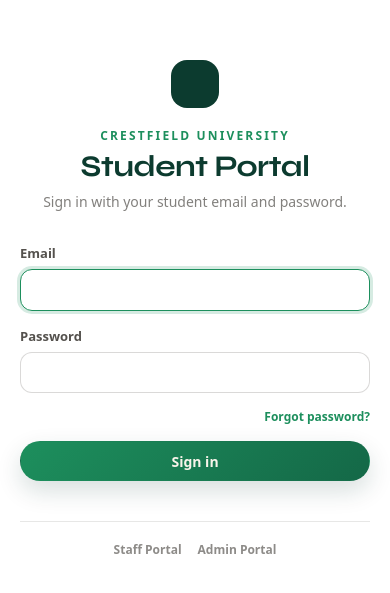
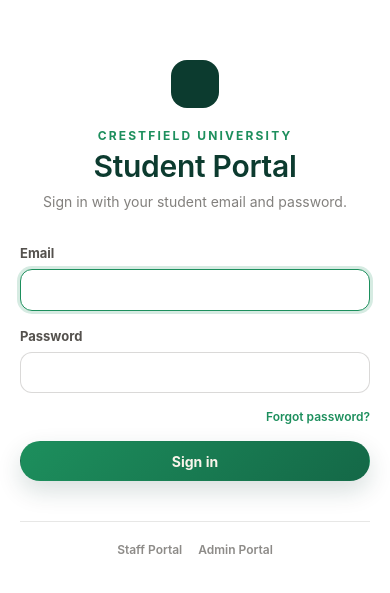
Before and after one commit to AUSUFO1/Edu-portal, a Next.js app: page /login/student in a window 390 px wide. Shown: the part 113-706 px from the top of the page. Built offline with nearby package versions, Linux system fonts and the light colour scheme; no server answers; some icons are missing.

Commit message:
feat(ui): stack data tables into labelled cards on mobile

```diff
--- a/src/app/admin/page.tsx
+++ b/src/app/admin/page.tsx
@@ -12,7 +12,7 @@ export default async function AdminDashboard() {
   return (
     <>
       <PageHeader eyebrow="Registry" title="University overview" description="Monitor academic activity across every faculty and department." />
-      <div className="grid gap-4 sm:grid-cols-2 lg:grid-cols-3 xl:grid-cols-6">
+      <div className="grid grid-cols-2 gap-3 sm:gap-4 sm:grid-cols-2 lg:grid-cols-3 xl:grid-cols-6">
         <StatCard label="Departments" value={stats.departments} icon={Building03Icon} />
         <StatCard label="Students" value={stats.students} icon={StudentCardIcon} />
         <StatCard label="Lecturers" value={stats.lecturers} icon={TeacherIcon} />
--- a/src/app/department/page.tsx
+++ b/src/app/department/page.tsx
@@ -18,7 +18,7 @@ export default async function DepartmentDashboard() {
   return (
     <>
       <PageHeader eyebrow={department.facultyName} title={department.name} description="Manage students, lecturers and courses, and approve results submitted by lecturers." />
-      <div className="grid gap-4 sm:grid-cols-2 lg:grid-cols-5">
+      <div className="grid grid-cols-2 gap-3 sm:gap-4 sm:grid-cols-2 lg:grid-cols-5">
         <StatCard label="Pending approval" value={stats.pending} icon={DocumentValidationIcon} tone={stats.pending ? 'attention' : 'default'} />
         <StatCard label="Students" value={stats.students} icon={StudentCardIcon} />
         <StatCard label="Lecturers" value={stats.lecturers} icon={TeacherIcon} />
--- a/src/app/globals.css
+++ b/src/app/globals.css
@@ -12,8 +12,8 @@
   --color-danger: #b42318;
   --color-warn: #b7791f;
 
-  --font-display: var(--font-syne), ui-sans-serif, system-ui, sans-serif;
-  --font-sans: ui-sans-serif, system-ui, -apple-system, 'Segoe UI', Roboto, 'Helvetica Neue', Arial, sans-serif;
+  --font-display: var(--font-poppins), ui-sans-serif, system-ui, sans-serif;
+  --font-sans: var(--font-poppins), ui-sans-serif, system-ui, -apple-system, 'Segoe UI', Roboto, Arial, sans-serif;
 }
 
 html {
@@ -34,7 +34,8 @@ h1,
 h2,
 h3 {
   font-family: var(--font-display);
-  letter-spacing: -0.02em;
+  font-weight: 600;
+  letter-spacing: -0.01em;
 }
 
 @layer components {
@@ -165,6 +166,70 @@ h3 {
   }
 }
 
+/* Phones: every data table becomes a list of compact labelled cards (labels come from the column headers). */
+@media (max-width: 639px) {
+  .table-stack thead {
+    display: none;
+  }
+  .table-stack,
+  .table-stack tbody,
+  .table-stack tfoot {
+    display: block;
+    width: 100%;
+  }
+  .table-stack tbody tr {
+    display: grid;
+    grid-template-columns: repeat(2, minmax(0, 1fr));
+    gap: 0.6rem 1rem;
+    margin-bottom: 0.75rem;
+    padding: 0.9rem 1rem;
+    border-radius: 1rem;
+    border: 1px solid rgb(12 59 47 / 0.1);
+    background: #fff;
+  }
+  .table-stack tbody tr:hover {
+    background: #fff;
+  }
+  .table-stack td {
+    display: block;
+    min-width: 0;
+    padding: 0;
+    border: 0;
+    text-align: left !important;
+    overflow-wrap: anywhere;
+  }
+  .table-stack td::before {
+    content: attr(data-label);
+    display: block;
+    margin-bottom: 0.15rem;
+    font-size: 0.6875rem;
+    font-weight: 600;
+    letter-spacing: 0.05em;
+    text-transform: uppercase;
+    color: rgb(27 23 18 / 0.45);
+  }
+  /* The first column (usually the course or person) heads the card; unlabelled cells hold actions. */
+  .table-stack td:first-child,
+  .table-stack td[data-label=''] {
+    grid-column: 1 / -1;
+  }
+  .table-stack td[data-label='']::before,
+  .table-stack td:not([data-label])::before {
+    display: none;
+  }
+  .table-stack td[data-label=''] > * {
+    margin-left: auto;
+  }
+  .table-stack tfoot tr {
+    display: flex;
+    justify-content: space-between;
+    padding: 0.5rem 1rem;
+  }
+  .table-stack tfoot td {
+    border: 0;
+  }
+}
+
 @media print {
   body {
     background: #fff;
--- a/src/app/lecturer/courses/[offeringId]/page.tsx
+++ b/src/app/lecturer/courses/[offeringId]/page.tsx
@@ -37,7 +37,7 @@ export default async function LecturerCoursePage({ params }: { params: Promise<{
         }
       />
 
-      <div className="mb-6 grid gap-4 sm:grid-cols-4">
+      <div className="mb-6 grid grid-cols-2 gap-3 sm:gap-4 sm:grid-cols-4">
         <StatCard label="Status" value={<SheetStatusBadge status={sheet ? status : null} />} hint={sheet?.submittedAt ? `Submitted ${formatDateTime(sheet.submittedAt)}` : undefined} />
         <StatCard label="Registered" value={rows.length} />
         <StatCard label="Scored" value={`${scored.length}/${rows.length}`} />
--- a/src/app/lecturer/page.tsx
+++ b/src/app/lecturer/page.tsx
@@ -16,7 +16,7 @@ export default async function LecturerHome() {
   return (
     <>
       <PageHeader eyebrow="Lecturer" title={`Good day, ${ctx.actor.firstName}`} description="Enter continuous assessment and examination scores for your courses, save drafts, and submit them for departmental approval." />
-      <div className="mb-6 grid gap-4 sm:grid-cols-3">
+      <div className="mb-6 grid grid-cols-2 gap-3 sm:gap-4 sm:grid-cols-3">
         <StatCard label="Courses this semester" value={current.length} />
         <StatCard label="Students" value={students} hint="Across your current courses" />
         <StatCard label="Results to submit" value={toDo} hint={returned ? `${returned} returned for correction` : undefined} tone={returned ? 'attention' : 'default'} />
--- a/src/app/student/page.tsx
+++ b/src/app/student/page.tsx
@@ -19,7 +19,7 @@ export default async function StudentDashboard() {
     <>
       <PageHeader eyebrow={profile.matricNumber} title={`Welcome, ${profile.firstName}`} description={`${profile.programName} · ${profile.departmentName} · ${profile.facultyName}`} />
 
-      <div className="grid gap-4 sm:grid-cols-2 lg:grid-cols-4">
+      <div className="grid grid-cols-2 gap-3 sm:gap-4 sm:grid-cols-2 lg:grid-cols-4">
         <StatCard label="Level" value={profile.level} hint={`Entry year ${profile.entryYear}`} />
         <StatCard label="CGPA" value={record.totalUnits ? record.cgpa.toFixed(2) : '—'} hint={record.standing ?? 'No approved results yet'} />
         <StatCard label="Courses this semester" value={current.length} hint={`${units} units registered`} />
--- a/src/app/student/print/registration/page.tsx
+++ b/src/app/student/print/registration/page.tsx
@@ -1,6 +1,6 @@
 import type { Metadata } from 'next';
 import { PrintDocument } from '@/components/PrintDocument';
-import { EmptyState } from '@/components/ui/primitives';
+import { EmptyState, Table } from '@/components/ui/primitives';
 import { formatDateTime, termLabel } from '@/lib/format';
 import { requirePageRole } from '@/server/auth/session';
 import { getDb } from '@/server/db/client';
@@ -31,7 +31,7 @@ export default async function RegistrationSlipPage() {
         ['Level', profile.level],
       ]}
     >
-      <table className="table">
+      <Table>
         <thead>
           <tr>
             <th>S/N</th>
@@ -61,7 +61,7 @@ export default async function RegistrationSlipPage() {
             <td />
           </tr>
         </tfoot>
-      </table>
+      </Table>
       <div className="mt-12 grid grid-cols-2 gap-10 text-sm">
         <p className="border-t border-ink/40 pt-2 text-center">Student&apos;s signature</p>
         <p className="border-t border-ink/40 pt-2 text-center">Level adviser</p>
--- a/src/app/student/print/results/page.tsx
+++ b/src/app/student/print/results/page.tsx
@@ -1,5 +1,6 @@
 import type { Metadata } from 'next';
 import { PrintDocument } from '@/components/PrintDocument';
+import { Table } from '@/components/ui/primitives';
 import { DEFAULT_GRADE_SCALE } from '@/domain/grading';
 import { formatScore, termLabel } from '@/lib/format';
 import { requirePageRole } from '@/server/auth/session';
@@ -33,7 +34,7 @@ export default async function ResultStatementPage() {
             <h2 className="mb-2 text-sm font-bold uppercase tracking-wide text-navy">
               {s.sessionName} · {termLabel(s.term)}
             </h2>
-            <table className="table">
+            <Table>
               <thead>
                 <tr>
                   <th>Code</th>
@@ -58,7 +59,7 @@ export default async function ResultStatementPage() {
                   </tr>
                 ))}
               </tbody>
-            </table>
+            </Table>
             <p className="mt-2 text-right text-sm">
               Units: <strong>{s.units}</strong> · GPA: <strong>{s.gpa.toFixed(2)}</strong> · CGPA: <strong>{s.cgpa.toFixed(2)}</strong>
             </p>
--- a/src/app/student/results/page.tsx
+++ b/src/app/student/results/page.tsx
@@ -27,9 +27,9 @@ export default async function StudentResultsPage() {
         }
       />
 
-      <div className="mb-6 grid gap-4 sm:grid-cols-3">
+      <div className="mb-6 grid grid-cols-2 gap-3 sm:gap-4 sm:grid-cols-3">
         <StatCard label="CGPA" value={record.totalUnits ? record.cgpa.toFixed(2) : '—'} />
-        <StatCard label="Standing" value={<span className="text-2xl">{record.standing ?? '—'}</span>} />
+        <StatCard label="Standing" value={<span className="text-base sm:text-2xl">{record.standing ?? '—'}</span>} />
         <StatCard label="Units completed" value={record.totalUnits} />
       </div>
 
--- a/src/components/admin/SheetReviewView.tsx
+++ b/src/components/admin/SheetReviewView.tsx
@@ -28,7 +28,7 @@ export function SheetReviewView({ data, backHref, canDecide, actorId }: { data:
           </Link>
         }
       />
-      <div className="mb-6 grid gap-4 sm:grid-cols-4">
+      <div className="mb-6 grid grid-cols-2 gap-3 sm:gap-4 sm:grid-cols-4">
         <StatCard label="Status" value={<SheetStatusBadge status={sheet.status} />} />
         <StatCard label="Students scored" value={`${scored.length}/${rows.length}`} />
         <StatCard label="Pass rate" value={scored.length ? `${Math.round((passed / scored.length) * 100)}%` : '—'} />
--- a/src/components/ui/primitives.tsx
+++ b/src/components/ui/primitives.tsx
@@ -1,4 +1,4 @@
-import type { ReactNode } from 'react';
+import { Children, cloneElement, isValidElement, type ReactElement, type ReactNode } from 'react';
 import { Icon, type IconSvgElement } from './icon';
 
 export function PageHeader({ eyebrow, title, description, actions }: { eyebrow?: string; title: string; description?: ReactNode; actions?: ReactNode }) {
@@ -16,7 +16,7 @@ export function PageHeader({ eyebrow, title, description, actions }: { eyebrow?:
 
 export function Section({ title, description, actions, children, className = '' }: { title?: string; description?: string; actions?: ReactNode; children: ReactNode; className?: string }) {
   return (
-    <section className={`card p-5 sm:p-6 ${className}`}>
+    <section className={`card p-4 sm:p-6 ${className}`}>
       {(title || actions) && (
         <div className="mb-4 flex flex-wrap items-start justify-between gap-3">
           <div>
@@ -33,17 +33,17 @@ export function Section({ title, description, actions, children, className = ''
 
 export function StatCard({ label, value, hint, icon, tone = 'default' }: { label: string; value: ReactNode; hint?: string; icon?: IconSvgElement; tone?: 'default' | 'attention' }) {
   return (
-    <div className={`card p-5 ${tone === 'attention' ? 'border-gold/60' : ''}`}>
+    <div className={`card min-w-0 p-4 sm:p-5 ${tone === 'attention' ? 'border-gold/60' : ''}`}>
       <div className="flex items-center justify-between gap-2">
-        <p className="text-xs font-bold uppercase tracking-[0.14em] text-ink/50">{label}</p>
+        <p className="text-[11px] font-bold uppercase tracking-[0.12em] text-ink/50 sm:text-xs">{label}</p>
         {icon && (
           <span className={`grid size-8 place-items-center rounded-full ${tone === 'attention' ? 'bg-gold/20 text-[#7a5d16]' : 'bg-green/10 text-green'}`}>
             <Icon icon={icon} size={16} />
           </span>
         )}
       </div>
-      <p className="mt-2 font-display text-3xl font-bold text-navy">{value}</p>
-      {hint && <p className="mt-1 text-sm text-ink/55">{hint}</p>}
+      <p className="mt-2 font-display text-2xl font-bold text-navy sm:text-3xl">{value}</p>
+      {hint && <p className="mt-1 text-xs text-ink/55 sm:text-sm">{hint}</p>}
     </div>
   );
 }
@@ -60,12 +60,48 @@ export function Badge({ tone = 'neutral', children }: { tone?: keyof typeof badg
   return <span className={`inline-flex items-center rounded-full px-2.5 py-0.5 text-xs font-bold ${badgeTones[tone]}`}>{children}</span>;
 }
 
+/**
+ * Data table. On phones each row becomes a card and every cell is labelled with its column header
+ * (read from <thead>), so no table needs sideways scrolling or per-cell markup at the call site.
+ */
 export function Table({ children }: { children: ReactNode }) {
+  const parts = Children.toArray(children).filter(isValidElement) as ReactElement<{ children?: ReactNode }>[];
+  const head = parts.find((p) => p.type === 'thead');
+  const labels = head ? headerLabels(head) : [];
   return (
-    <div className="-mx-5 overflow-x-auto sm:-mx-6">
-      <table className="table min-w-full">{children}</table>
+    <div className="overflow-x-auto sm:-mx-6">
+      <table className="table table-stack min-w-full">{labels.length ? parts.map((p) => (p.type === 'tbody' ? labelBody(p, labels) : p)) : children}</table>
     </div>
   );
+}
+
+function textOf(node: ReactNode): string {
+  if (typeof node === 'string' || typeof node === 'number') return String(node);
+  if (Array.isArray(node)) return node.map(textOf).join('');
+  if (isValidElement<{ children?: ReactNode; className?: string }>(node)) {
+    return node.props.className?.includes('sr-only') ? '' : textOf(node.props.children);
+  }
+  return '';
+}
+
+function headerLabels(head: ReactElement<{ children?: ReactNode }>) {
+  const row = Children.toArray(head.props.children).find(isValidElement) as ReactElement<{ children?: ReactNode }> | undefined;
+  return row ? Children.toArray(row.props.children).filter(isValidElement).map((th) => textOf(th).trim()) : [];
+}
+
+function labelBody(body: ReactElement<{ children?: ReactNode }>, labels: string[]) {
+  const rows = Children.map(body.props.children, (row) => {
+    if (!isValidElement<{ children?: ReactNode }>(row) || row.type !== 'tr') return row;
+    let column = 0;
+    const cells = Children.map(row.props.children, (cell) => {
+      if (!isValidElement(cell)) return cell;
+      const label = cell.type === 'td' ? labels[column] ?? '' : '';
+      column += 1;
+      return cell.type === 'td' ? cloneElement(cell as ReactElement<Record<string, unknown>>, { 'data-label': label }) : cell;
+    });
+    return cloneElement(row, {}, cells);
+  });
+  return cloneElement(body, { key: 'tbody' }, rows);
 }
 
 export function EmptyState({ title, description }: { title: string; description?: string }) {
```
Also changed, not shown: src/app/lecturer/courses/[offeringId]/ScoreSheet.tsx (+12 -19 lines).
